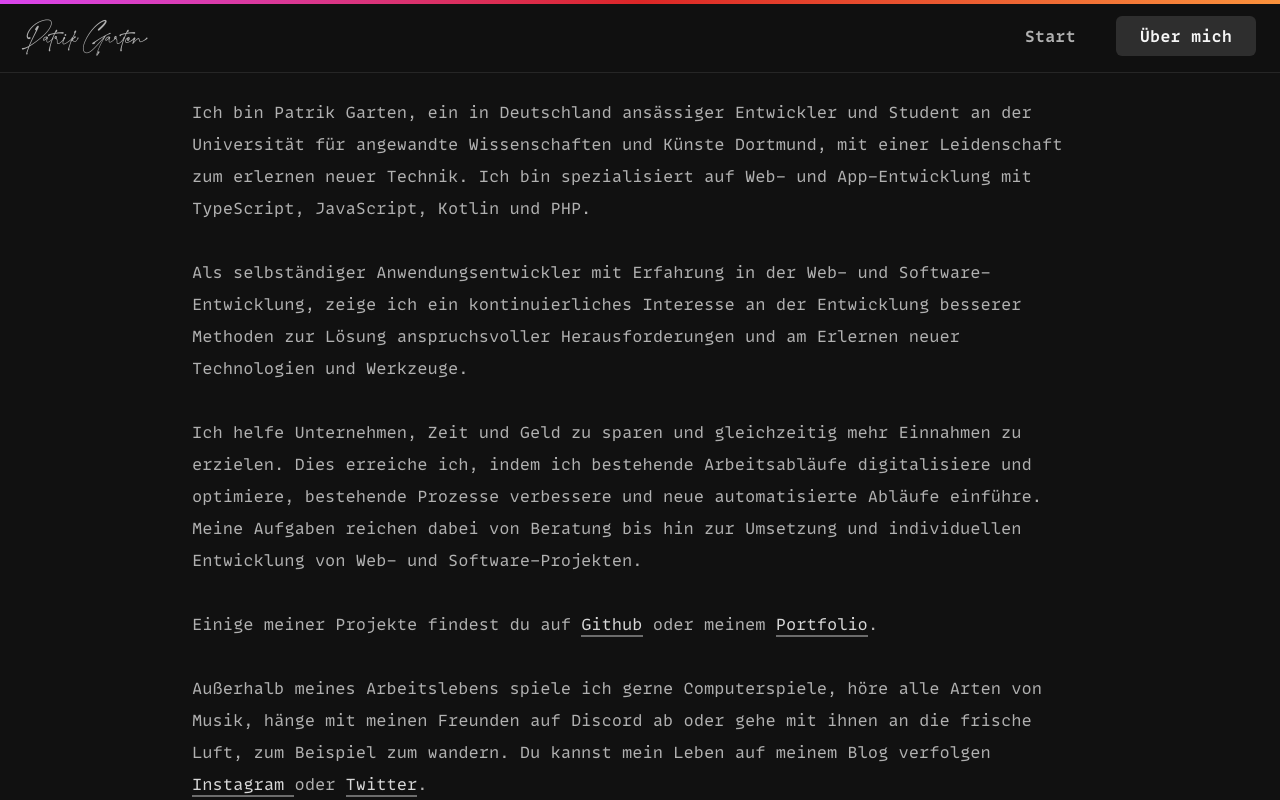
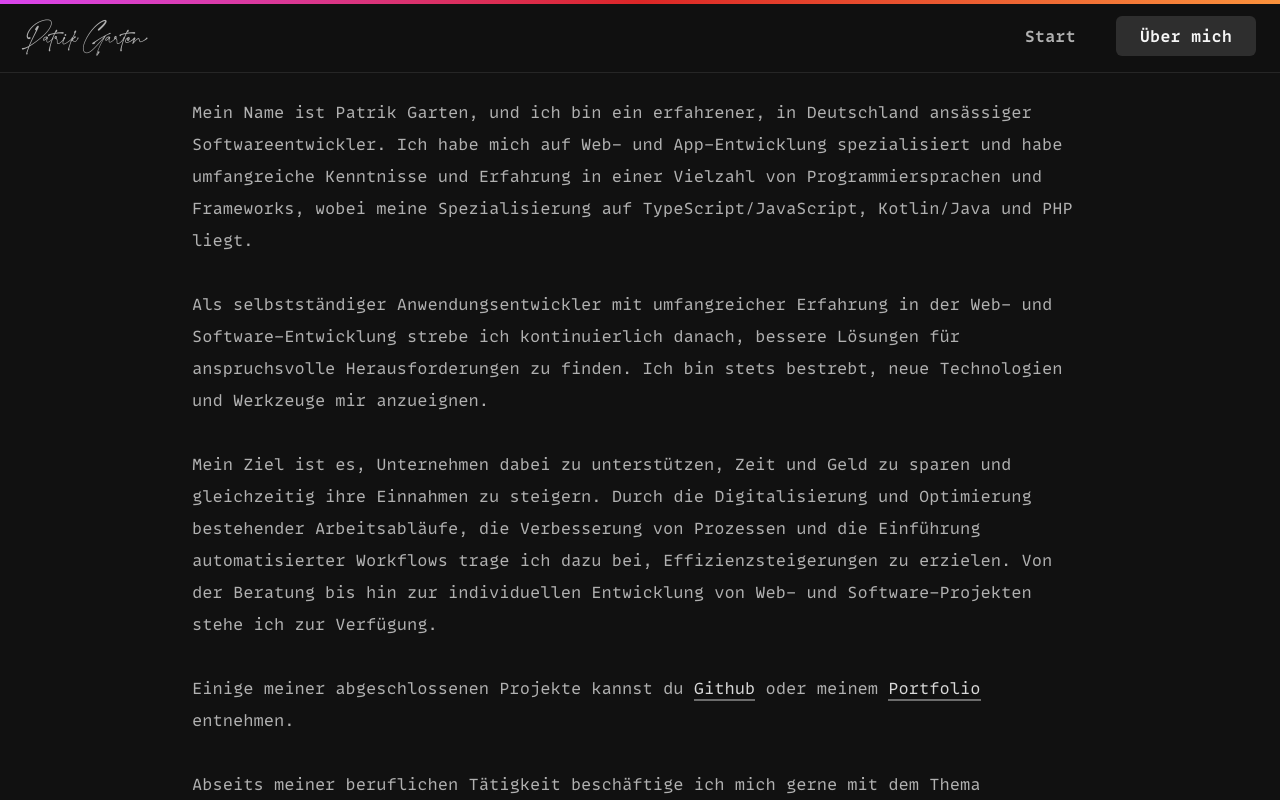
Before and after one commit to paifgx/paifgx.github.io, a Vue app: page /about in a window 1280 px wide. Built offline with nearby package versions, Linux system fonts and the light colour scheme.

Commit message:
feat: update text

```diff
--- a/src/components/sections/SocialSection.vue
+++ b/src/components/sections/SocialSection.vue
@@ -12,19 +12,14 @@ import ActionButton from "@/components/ui/ActionButton.vue";
         icon="akar-icons:github-fill"
       />
       <social-icon
-        title="Twitter"
-        link="https://twitter.com/paifgx"
-        icon="akar-icons:twitter-fill"
+        title="Gitlab"
+        link="https://gitlab.com/paifgx"
+        icon="mdi:gitlab"
       />
       <social-icon
         title="Instagram"
-        link="https://www.instagram.com/paifgx"
+        link="https://www.instagram.com/garten.dev"
         icon="akar-icons:instagram-fill"
-      />
-      <social-icon
-        title="Twitch"
-        link="https://www.twitch.tv/paifgx"
-        icon="akar-icons:twitch-fill"
       />
       <social-icon
         title="LinkedIn"
@@ -36,15 +31,8 @@ import ActionButton from "@/components/ui/ActionButton.vue";
         link="https://www.xing.com/profile/Patrik_Garten"
         icon="dashicons:xing"
       />
-      <social-icon
-        title="Ko-Fi"
-        link="https://ko-fi.com/paifgx"
-        icon="simple-icons:kofi"
-      />
     </div>
 
-    <action-button link="mailto:info@patrikgarten.de">
-      Schreib mir
-    </action-button>
+    <action-button link="mailto:info@garten.dev">Schreib mir</action-button>
   </div>
 </template>
--- a/src/views/AboutView.vue
+++ b/src/views/AboutView.vue
@@ -10,53 +10,79 @@ import LinkButton from "@/components/ui/LinkButton.vue";
     <p
       class="text-sm md:text-base leading-relaxed slg:text-lg lg:leading-loose"
     >
-      Ich bin Patrik Garten, ein in Deutschland ansässiger Entwickler und
-      Student an der Universität für angewandte Wissenschaften und Künste
-      Dortmund, mit einer Leidenschaft zum erlernen neuer Technik. Ich bin
-      spezialisiert auf Web- und App-Entwicklung mit TypeScript, JavaScript,
-      Kotlin und PHP.
+      Mein Name ist Patrik Garten, und ich bin ein erfahrener, in Deutschland
+      ansässiger Softwareentwickler. Ich habe mich auf Web- und App-Entwicklung
+      spezialisiert und habe umfangreiche Kenntnisse und Erfahrung in einer
+      Vielzahl von Programmiersprachen und Frameworks, wobei meine
+      Spezialisierung auf TypeScript/JavaScript, Kotlin/Java und PHP liegt.
     </p>
 
     <p
       class="text-sm md:text-base leading-relaxed slg:text-lg lg:leading-loose"
     >
-      Als selbständiger Anwendungsentwickler mit Erfahrung in der Web- und
-      Software-Entwicklung, zeige ich ein kontinuierliches Interesse an der
-      Entwicklung besserer Methoden zur Lösung anspruchsvoller Herausforderungen
-      und am Erlernen neuer Technologien und Werkzeuge.
+      Als selbstständiger Anwendungsentwickler mit umfangreicher Erfahrung in
+      der Web- und Software-Entwicklung strebe ich kontinuierlich danach,
+      bessere Lösungen für anspruchsvolle Herausforderungen zu finden. Ich bin
+      stets bestrebt, neue Technologien und Werkzeuge mir anzueignen.
     </p>
 
     <p
       class="text-sm md:text-base leading-relaxed slg:text-lg lg:leading-loose"
     >
-      Ich helfe Unternehmen, Zeit und Geld zu sparen und gleichzeitig mehr
-      Einnahmen zu erzielen. Dies erreiche ich, indem ich bestehende
-      Arbeitsabläufe digitalisiere und optimiere, bestehende Prozesse verbessere
-      und neue automatisierte Abläufe einführe. Meine Aufgaben reichen dabei von
-      Beratung bis hin zur Umsetzung und individuellen Entwicklung von Web- und
-      Software-Projekten.
+      Mein Ziel ist es, Unternehmen dabei zu unterstützen, Zeit und Geld zu
+      sparen und gleichzeitig ihre Einnahmen zu steigern. Durch die
+      Digitalisierung und Optimierung bestehender Arbeitsabläufe, die
+      Verbesserung von Prozessen und die Einführung automatisierter Workflows
+      trage ich dazu bei, Effizienzsteigerungen zu erzielen. Von der Beratung
+      bis hin zur individuellen Entwicklung von Web- und Software-Projekten
+      stehe ich zur Verfügung.
     </p>
 
     <p
       class="text-sm md:text-base leading-relaxed slg:text-lg lg:leading-loose"
     >
-      Einige meiner Projekte findest du auf
+      Einige meiner abgeschlossenen Projekte kannst du
       <link-button link="https://github.com/paifgx">Github</link-button>
-      oder meinem <link-button link="/">Portfolio</link-button>.
+      oder meinem
+      <link-button
+        link="https://drive.google.com/drive/folders/1qu9Jt64JdiDWy5RSHzPzi-Rvjh-z1Edm?usp=sharing"
+      >
+        Portfolio
+      </link-button>
+      entnehmen.
     </p>
 
     <p
       class="text-sm md:text-base leading-relaxed slg:text-lg lg:leading-loose"
     >
-      Außerhalb meines Arbeitslebens spiele ich gerne Computerspiele, höre alle
-      Arten von Musik, hänge mit meinen Freunden auf Discord ab oder gehe mit
-      ihnen an die frische Luft, zum Beispiel zum wandern. Du kannst mein Leben
-      auf meinem Blog verfolgen
+      Abseits meiner beruflichen Tätigkeit beschäftige ich mich gerne mit dem
+      Thema Künstliche Intelligenz. In meiner Freizeit spiele ich
+      Computerspiele, höre Musik verschiedenster Genres und verbringe Zeit mit
+      meinen Freunden auf Discord. Außerdem genieße ich es, an der frischen Luft
+      zu sein, beispielsweise beim Wandern. Du kannst mein Leben auf.
       <link-button link="https://www.instagram.com/paifgx/">
         Instagram
       </link-button>
       oder
-      <link-button link="https://twitter.com/paifgx">Twitter</link-button>.
+      <link-button link="https://twitter.com/paifgx">Twitter</link-button>
+      verfolgen.
+    </p>
+
+    <p
+      class="text-sm md:text-base leading-relaxed slg:text-lg lg:leading-loose"
+    >
+      Ich freue mich darauf, mit dir zusammenzuarbeiten und deine Projekte
+      erfolgreich umzusetzen. Bitte zögere nicht
+      <link-button link="mailto:info@garten.dev"
+        >mich zu kontaktieren</link-button
+      >, um weitere Informationen zu erhalten. Ich stehe dir gerne zur
+      Verfügung, um deine Anforderungen zu besprechen und mögliche
+      Lösungsansätze zu erörtern. Um einen passenden Zeitpunkt für ein Gespräch
+      zu finden, kannst du auch direkt einen Termin in meinem Kalender
+      vereinbaren:
+      <link-button link="https://calendly.com/gartendev/30min"
+        >Link zu Calendly</link-button
+      >.
     </p>
 
     <!--
```
Also changed, not shown: 1 other file (tests, documents, lock files or other folders).
